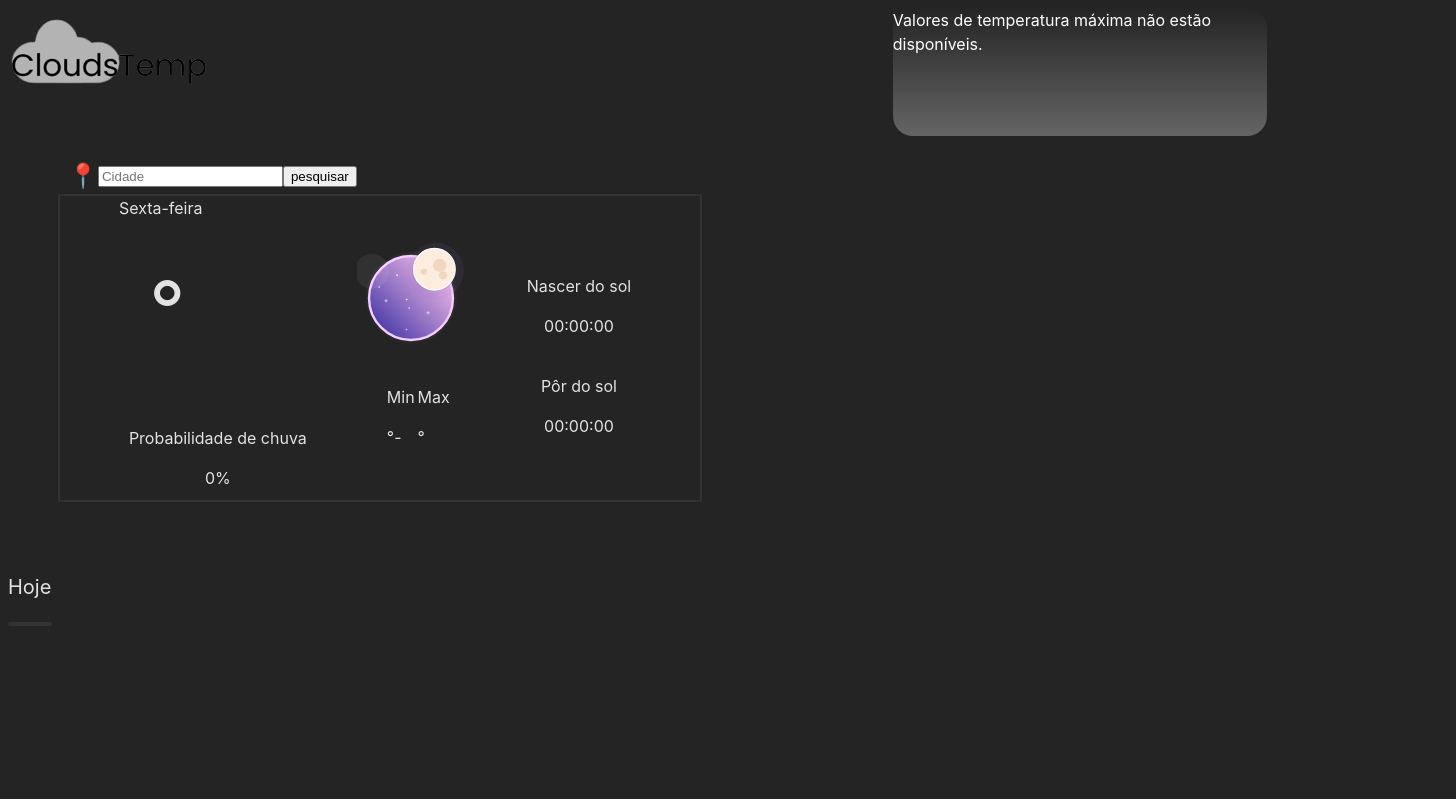
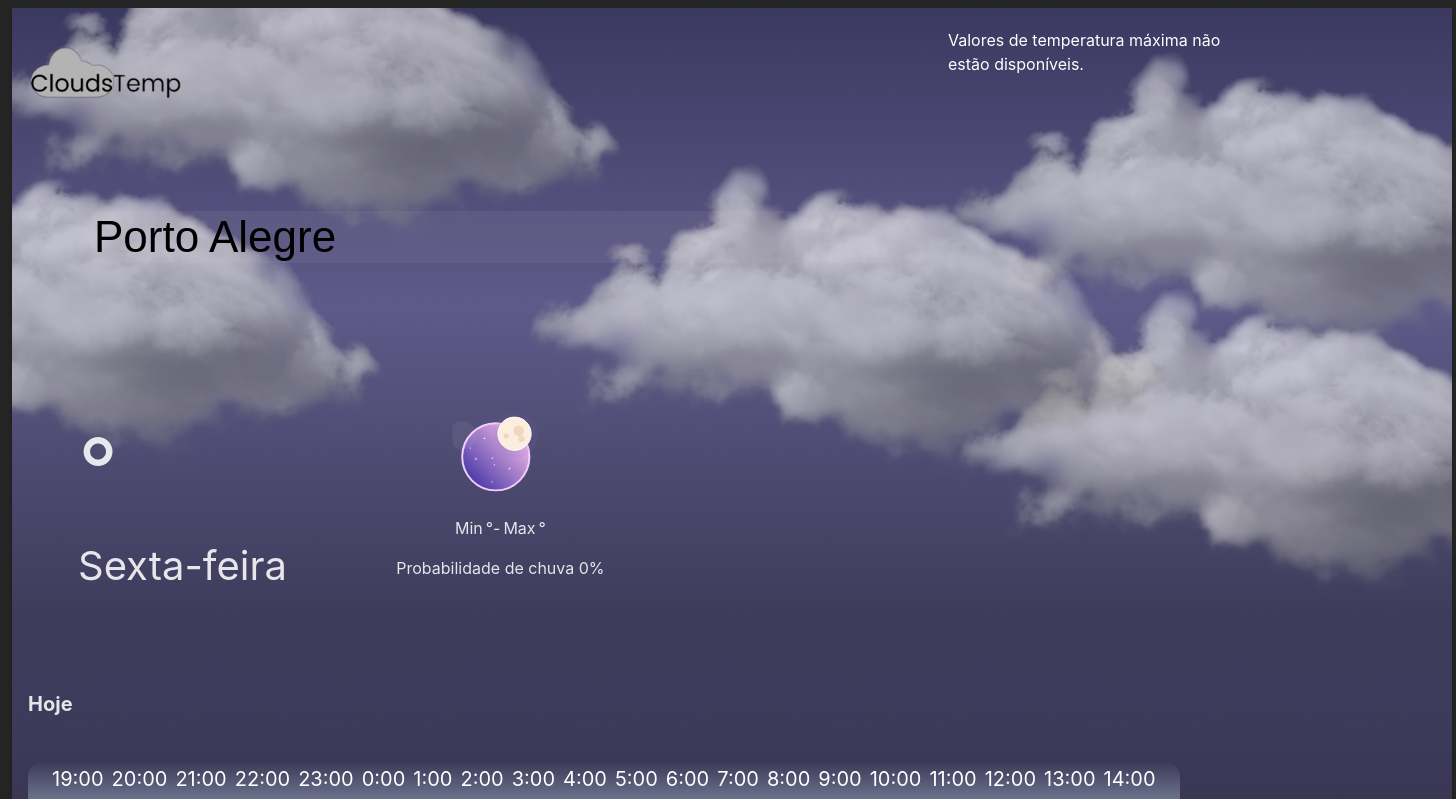
Before and after one commit to Grupo-AGES/Sprint2-Clima, a React (Vite) app: page / in a window 1280 px wide. Shown: the top 799 px of the page, 1456 px wide, since content can reach past the window. Built offline with nearby package versions, Linux system fonts and the light colour scheme.

Commit message:
limpando excesso de divs e ajeitando App.css

```diff
--- a/src/App.css
+++ b/src/App.css
@@ -1,103 +1,131 @@
+.city {
+  background-color: rgba(250, 235, 215, 0.055);
+  border: none;
+  font-size: 5.5vh;
+  margin-bottom: 3px;
+}
+
+.diaAtual {
+  font-size: 5vh;
+}
+
+.background {
+  z-index: -1;
+  width: 100%;
+  height: 100%;
+}
+
+.background img {
+  position: absolute;
+  z-index: -1;
+}
+
 /* Icone Logo */
-.cloudsIcon{
+.cloudsIcon {
   display: flex;
   align-items: center;
-  justify-content:flex-start;
+  justify-content: flex-start;
   width: 100px;
   height: 100px;
 }
 
-.imageLogo{
+.imageLogo {
   display: flex;
   justify-content: left;
-  width: 240px;
+  width: 20vh;
   height: fit-content;
 }
 
+
 /* Icone temp atual */
-.divIconeTemp{
-
-  width:60%;
-  height:40%;
-}
-
-/* Icone Local */
-.locationSymbol {
-  font-size: 24px;
-  /* Tamanho do símbolo */
-  margin-left: 10px;
-  /* Espaço à esquerda do símbolo para separá-lo do input */
-  color: #333;
-  /* Cor do símbolo */
+.divIconeTemp {
+  width: 100%;
+  height: 12vh;
 }
 
 /* Input principal */
 .inputPrincipal {
   display: flex;
-  align-items: center;
+  flex-direction: column;
   color: white;
+  margin-top: 5vh;
+  margin-left: 5vw;
 }
 
-.icon_min_max_sunrise_sunset{
+._max_sunrise_sunset {
   display: flex;
 }
 
-.icon_min_max{
+.icon_min_max {
   display: flex;
   align-items: center;
   justify-content: center;
   flex-direction: column;
+  width: 9vw;
+  height: fit-content;
 }
 
-.body{
+.body {
   display: flex;
+  flex-direction: row;
+  padding: 20px;
 }
 
 /* Mains */
-.mainEsq{
+.mainEsq {
   display: flex;
   flex-direction: column;
-  width: 70%;
+  width: 70vw;
+  height: 100vh;
+  justify-content: space-between;
+  margin-right: 3vh;
 }
 
-.mainDir{
+.mainDir {
   display: flex;
   flex-direction: row-reverse;
   color: white;
-  width: 30%;
+  width: 30vw;
+  height: 90vh;
 }
 
 /* Dias da Semana */
 
-.divDiasDaSemana{
+.divDiasDaSemana {
   display: flex;
   flex-direction: column;
   border-radius: 20px;
   color: white;
-  background: linear-gradient(to bottom, rgba(0, 0, 0, 0), rgba(100, 100, 100, 1));
+  background: linear-gradient(to bottom, rgba(241, 241, 243, 0), rgba(203, 227, 247, 0.603));
   position: relative;
-  height: 16vh;
+  margin-bottom: 2vh;
   margin-right: 5px;
 }
 
-.pDiaDaSemana{
-  font-size: 17px;
-  display:flex;
+.headerSemana {
+  display: flex;
+  flex-direction: row;
+  justify-content: space-around;
 }
 
-.componenteMinMaxSemana{
+.pDiaDaSemana {
+  font-size: 17px;
+  display: flex;
+  margin: 0;
+}
+
+.componenteMinMaxSemana {
   font-size: 17px;
   display: flex;
   justify-content: center;
   margin: 3px;
 }
 
-.animationIconSemana{
+.animationIconSemana {
   width: 20%;
   height: auto;
   display: flex;
   justify-content: center;
-  position: absolute;
   top: 0;
   right: 0;
 }
@@ -105,14 +133,14 @@
 /* temperatura por hora */
 .tempHora {
   display: flex;
-  border: 2px solid #333;
   color: white;
-  background: linear-gradient(to bottom, rgba(0, 0, 0, 0), rgba(100, 100, 100, 1));
+  background: linear-gradient(to bottom, rgba(241, 241, 243, 0), rgba(203, 227, 247, 0.603));
+  border-radius: 16px;
   width: fit-content;
-  border-radius: 20px;
+  justify-content: space-around;
 }
 
-.componenteTempHora{
+.componenteTempHora {
   display: flex;
   flex-direction: row;
   font-size: 21px;
@@ -120,72 +148,100 @@
   margin-right: 20px;
 }
 
-.componenteInternoTempHora{
+.componenteInternoTempHora {
   margin: 4px;
   margin-top: 3px;
+  font-size: 2.5vh;
 }
 
-.diaTempHora{
+.diaTempHora {
   font-size: 20px;
+  margin: 0;
 }
 
-.infoMomentoSL{
+.infoMomentoSL {
   display: flex;
-  justify-content: center;
-  border: 2px solid #333;
-  width: 80vh;
+  justify-content: space-between;
+  width: 60vh;
 }
 
-.infoMomento{
+.infoMomento {
   display: flex;
   flex-direction: column;
   justify-content: center;
   margin: 50px;
-
+  margin-top: 12vh;
 }
 
-.min_max{
+.min_max {
   display: flex;
   justify-content: center;
   margin: 15px;
 }
 
-.componenteMinMax{
+.componenteMinMax {
   display: flex;
   margin-left: 3px;
+  justify-content: center;
 }
 
-.componenteMin{
+.componenteMin {
+  margin-right: 3px;
+  display: flex;
+  flex-direction: row;
+  align-items: center;
+}
+
+.componenteMin p {
   margin-right: 3px;
 }
 
-.componenteTempAtual{
-  font-size: 10vh;
-  margin: 30px;
+.componenteMax {
+  margin-right: 3px;
+  display: flex;
+  flex-direction: row;
+  align-items: center;
 }
 
-.precipitation{
+.componenteMax p {
+  margin-right: 3px;
+}
+
+.componenteTempAtual {
+  font-size: 11vh;
+}
+
+.precipitation {
   display: flex;
   align-items: center;
   justify-content: center;
 }
 
-.componentPreciptation{
-  display: flex;
-  flex-direction: column;
-  align-items: center;
-  justify-content: center;
-  margin: 10px;
+.componentPreciptation {
+  width: max-content;
 }
 
-.sunriseSunset{
+.componentPreciptation p {
+  margin: 0;
+}
+
+.mainSup {
+  display: flex;
+}
+
+.mainInf {
+  width: 100%;
+  margin-top: 2vh;
+}
+
+.sunriseSunset {
   display: flex;
   align-items: center;
   justify-content: center;
   flex-direction: column;
 }
 
-.componenteSunrise{
+.componenteSunrise {
   display: flex;
   align-items: center;
   justify-content: center;
@@ -193,7 +249,7 @@
   margin: 10px;
 }
 
-.componenteSunset{
+.componenteSunset {
   display: flex;
   align-items: center;
   justify-content: center;
--- a/src/App.jsx
+++ b/src/App.jsx
@@ -10,9 +10,10 @@ import Sunset from "./Components/Sunset";
 import Sunrise from "./Components/Sunrise";
 import DiasDaSemana from "./Components/DiasDaSemana";
 import IconeTemp from "./Components/IconeTemp";
+import Background from "./Components/Background";
 
 function App() {
-  const [inputValue, setInputValue] = useState("");
+  const [inputValue, setInputValue] = useState("Porto Alegre");
   const [dadosApi, setDadosApi] = useState({});
   const [maxSemana, setMaxSemana] = useState("");
   const [minSemana, setMinSemana] = useState("");
@@ -33,14 +34,15 @@ function App() {
   const options = {
     hour: "numeric",
     minute: "numeric",
-    second: "numeric",
     hour12: false,
   };
 
   const formatter = new Intl.DateTimeFormat("pt-BR", options);
 
   const hoje = new Date();
-  const time = hoje.getHours(); //pega a hora e minuto do momento
+  const hours = hoje.getHours().toString().padStart(2, '0');
+  const minutes = hoje.getMinutes().toString().padStart(2, '0');
+  const time = `${hours}:${minutes}`;
 
   async function getData() {
     if (inputValue) {
@@ -85,7 +87,6 @@ function App() {
                 response2.data.daily.precipitation_probability_min;
               const precipitationProbDay =
                 response2.data.daily.precipitation_probability_min[0];
-              console.log(precipitationProb);
 
               const sunriseDate = new Date(sunrise);
               const sunsetDate = new Date(sunset);
@@ -104,7 +105,7 @@ function App() {
               setSunsetSemana(sunsetSemana);
               setSunrise(sunriseDate);
               setSunset(sunsetDate);
-              setTempHoraAtual(temperature2[time]);
+              setTempHoraAtual(temperature2[hours]);
             })
             .catch((error) => {
               console.error("Erro ao buscar dados da API:", error);
@@ -120,72 +121,66 @@ function App() {
 
   return (
     <Fragment>
+        <Background className='background' precipitationSumDay={precipitationSumDay}
+          sunrise={formatter.format(sunriseDate)}
+          sunset={formatter.format(sunsetDate)} />
       <div className="body">
         <div className="mainEsq">
           <div className="cloudsIcon">
             <img className="imageLogo" src="/images/logo.png" />
           </div>
-          <div className="infoMomento">
           <div className="inputPrincipal">
-              <span className="locationSymbol">&#x1F4CD;</span>
             <input
               className="city"
-                placeholder="Cidade"
+              placeholder=" &#x1F4CD; Cidade"
               name="cidade"
               value={inputValue}
               onChange={(e) => {
                 setInputValue(e.target.value);
               }}
+              onKeyDown={(e) => {
+                if (e.key === 'Enter') {
+                  getData();
+                }
+              }}
             ></input>
-              <button onClick={getData}>pesquisar</button>
+
           </div>
+          <div className="infoMomento">
             <div className="infoMomentoSL">
               <div className="tempDiaEPrec">
                 <div className="tempEPrec">
+                  <div className="tempAtual">
+                    <TempAtual temperature={tempHoraAtual} />
+                  </div>
                   <div className="diaAtual">
                     <DiaAtual />
                   </div>
-                  <div className="tempAtual">
-                    <TempAtual temperature={tempHoraAtual} />
-                  </div>
-                  <div className="precipitation">
-                    <Precipitation precipitationSumDay={precipitationSumDay} />
                 </div>
               </div>
-              </div>
-              <div className="icon_min_max_sunrise_sunset">
                 <div className="icon_min_max">
-                  <div className="divIconeTemp">
                     <IconeTemp
                       precipitationSumDay={precipitationSumDay}
                       sunrise={formatter.format(sunriseDate)}
                       sunset={formatter.format(sunsetDate)}
                     />
-                  </div>
-                  <div className="min_max">
                     <Min_Max min={min} max={max} />
+              <Precipitation precipitationSumDay={precipitationSumDay} />
               </div>
             </div>
-                <div className="sunriseSunset">
-                  <div className="divSunrise">
+          </div>
+          <h6 className="diaTempHora">Hoje</h6>
+            <TempHora temperature2={temperature2} />
+          </div>
+          {/* <div className="sunriseSunset"> */}
+            {/* <div className="divSunrise">
               <Sunrise sunrise={formatter.format(sunriseDate)} />
             </div>
             <div className="divSunset">
               <Sunset sunset={formatter.format(sunsetDate)} />
-                  </div>
-                </div>
-              </div>
-            </div>
-          </div>
-          <div className="diaTempHora">
-            <p>Hoje</p>
-          </div>
-          <div className="tempHora">
-            <TempHora temperature2={temperature2} />
-          </div>
-        </div>
+            </div> */}
+          {/* </div> */}
       <div className="mainDir">
-          <div className="divDiasDaSemana">
             <DiasDaSemana
               maxSemana={maxSemana}
               minSemana={minSemana}
@@ -196,7 +191,6 @@ function App() {
             />
         </div>
       </div>
-      </div>
     </Fragment>
   );
 }
--- a/src/Components/DiasDaSemana.jsx
+++ b/src/Components/DiasDaSemana.jsx
@@ -69,8 +69,8 @@ function DiasDaSemana(props) {
 
             return (
               <div className="divDiasDaSemana" key={index}>
-                <p className="pDiaDaSemana">{dia}</p>
-                {icone}
+                <div className="headerSemana">{icone}
+                  <h6 className="pDiaDaSemana">{dia}</h6></div>
                 <div className="componenteMinMaxSemana">
                   <div className="divTempMinSemana">{minSemana[index]}°</div>-
                   <div className="divTempMaxSemana">{maxSemana[index]}°</div>
--- a/src/Components/IconeTemp.jsx
+++ b/src/Components/IconeTemp.jsx
@@ -17,17 +17,17 @@ function IconeTemp(props) {
   const horaSunset = sunset.split(':')[0]
 
   if (precipitationSumDay >= 5 && hours >= horaSunset && hours > horaSunrise) {
-    return (<div><Lottie animationData={noiteChuva} /></div>)
+    return (<Lottie className='divIconeTemp' animationData={noiteChuva} />)
   } else if (precipitationSumDay < 5 && precipitationSumDay > 3 && hours >= horaSunset && hours > horaSunrise) {
-    return (<div><Lottie animationData={noiteNum} /></div>)
+    return (<Lottie className='divIconeTemp' animationData={noiteNum} />)
   } else if (precipitationSumDay <= 3 && hours >= horaSunset && hours > horaSunrise) {
-    return (<div><Lottie animationData={noiteBoa} /></div>)
+    return (<Lottie className='divIconeTemp' animationData={noiteBoa} />)
   } else if (precipitationSumDay >= 5 && hours < horaSunset && hours >= horaSunrise) {
-    return (<div><Lottie animationData={diaChuva} /></div>)
+    return (<Lottie className='divIconeTemp' animationData={diaChuva} />)
   } else if (precipitationSumDay < 5 && precipitationSumDay > 3 && hours < horaSunset && hours >= horaSunrise) {
-    return (<div><Lottie animationData={diaNum} /></div>)
+    return (<Lottie className='divIconeTemp' animationData={diaNum} />)
   } else {
-    return (<div><Lottie animationData={diaBom} /></div>)
+    return (<Lottie className='divIconeTemp' animationData={diaBom} />)
   }
 }
 
--- a/src/Components/Precipitation.jsx
+++ b/src/Components/Precipitation.jsx
@@ -1,34 +1,29 @@
 import React from 'react'
-
 
 const Preciptation = (props) => {
   console.log("propsPre",props.precipitationSumDay)
   if(props.precipitationSumDay<5){
     return (
       <div className='componentPreciptation'>
-          <p>Probabilidade de chuva</p>
-          0%
+          <p>Probabilidade de chuva 0%</p>
       </div>
     )
   }else if(props.precipitationSumDay>=5 && props.precipitationSumDay<25){
     return (
       <div className='componentPreciptation'>
-          <p>Probabilidade de chuva</p>
-          30%
+          <p>Probabilidade de chuva 30%</p>
       </div>
     )
   }else if(props.precipitationSumDay>=25 && props.precipitationSumDay<50){
     return (
       <div className='componentPreciptation'>
-          <p>Probabilidade de chuva</p>
-          70%
+          <p>Probabilidade de chuva 70%</p>
       </div>
     )
   }else{
     return (
       <div className='componentPreciptation'>
-          <p>Probabilidade de chuva</p>
-          90%
+          <p>Probabilidade de chuva 90%</p>
       </div>
     )
   }
--- a/src/Components/TempHora.jsx
+++ b/src/Components/TempHora.jsx
@@ -1,16 +1,37 @@
-import React from 'react'
-
+import React from 'react';
+import Sunrise from './Sunrise';
+import Sunset from './Sunset';
 
 const TempHora = (props) => {
+  const currentHour = new Date().getHours()+1;
+  const currentMinute = new Date().getTime()
+  const next12Hours = [];
+
+  console.log("hora", currentHour)
+  console.log("comp", currentMinute)
+
+  for (let i = currentHour; i < currentHour + 20; i++) {
+    const hour = i % 24; // Garante que não exceda 24 horas
+    next12Hours.push(hour);
+  }
+
   return (
-    <div className='componenteTempHora'>
-      {props.temperature2.map((temp, index) => (
-        <div className="componenteInternoTempHora" key={index}>
-          <span>{index}:00</span><br/> {temp}°
-        </div>
-      ))}
+    <div className='tempHora'>
+      <div className='componenteTempHora' style={{ display: 'flex' }}>
+        {next12Hours.map((hour, index) => (
+          <div className="componenteInternoTempHora" key={index}>
+            <span>{hour}:00</span><br/> {props.temperature2[hour]}°
+          </div>
+        ))}
+      </div>
+      {currentHour <= 12 && props.sunrise && (
+        <Sunrise sunrise={props.sunrise} />
+      )}
+      {currentHour >= 12 && props.sunset && (
+        <Sunset sunset={props.sunset} />
+      )}
     </div>
-  )
+  );
 }
 
-export default TempHora
+export default TempHora;
```
Lines whose indentation alone changed are shown as unchanged.
